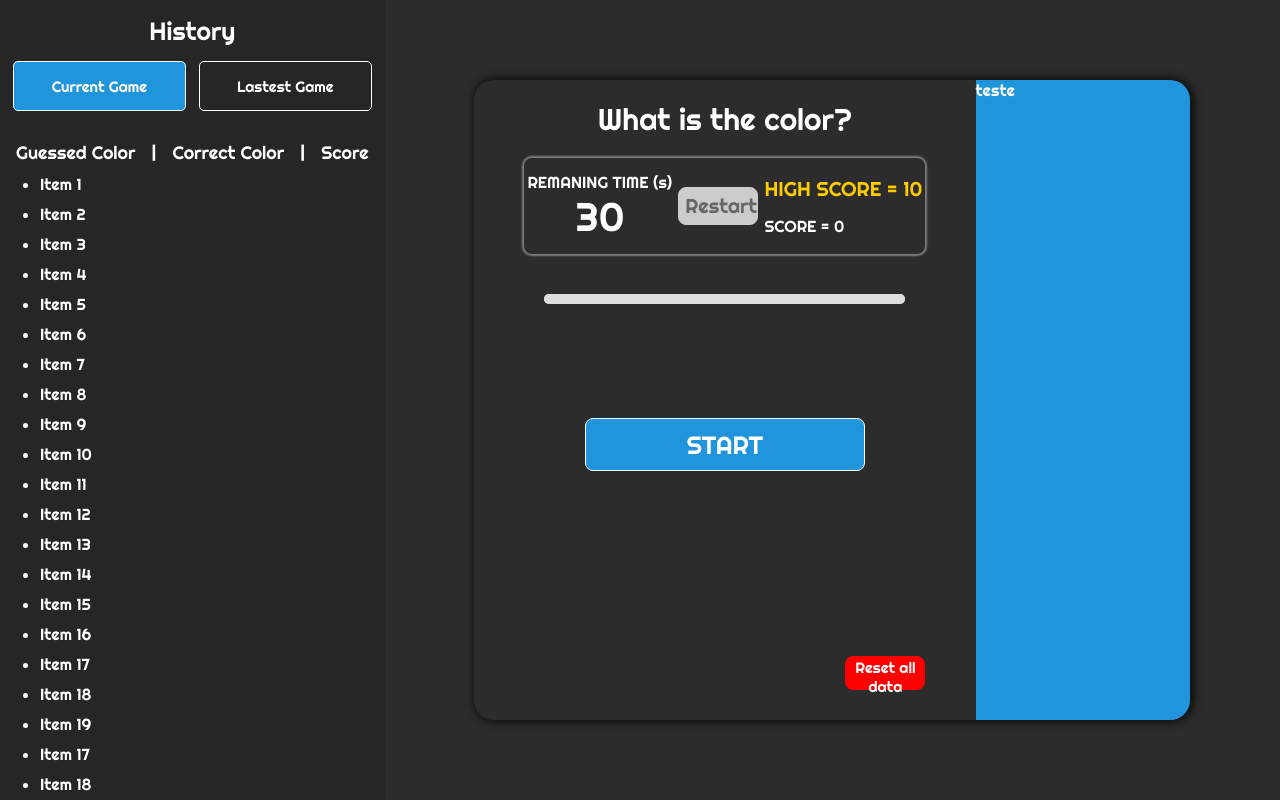
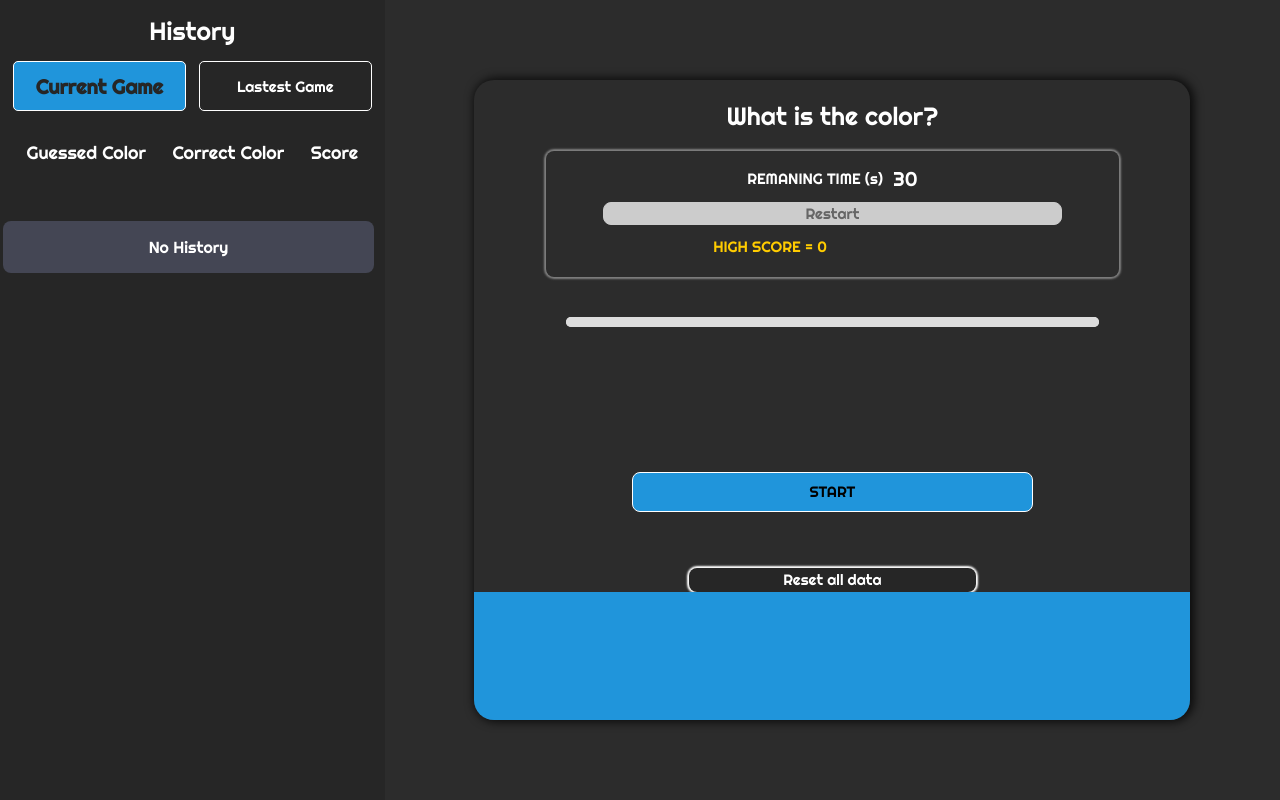
Before and after one commit to CaioMassola/react-hexadecimal-game, a React (Vite) app: page / in a window 1280 px wide. Built offline with nearby package versions, Linux system fonts and the light colour scheme.

Commit message:
implements: game logic

```diff
--- a/index.html
+++ b/index.html
@@ -1,7 +1,7 @@
 <!DOCTYPE html>
 <html lang="en">
   <head>
-    <meta charset="UTF-8" />
+    <meta charset="UTF-8" name="Hexadecimal Game" />
     <link rel="icon" type="image/svg+xml" href="/vite.svg" />
     <link href="https://fonts.googleapis.com/css2?family=Righteous&display=swap" rel="stylesheet">
     <meta name="viewport" content="width=device-width, initial-scale=1.0" />
--- a/src/App.tsx
+++ b/src/App.tsx
@@ -1,14 +1,21 @@
+import { useState } from 'react'
 import './App.css'
 import CardGame from './components/card-game'
 import Sidebar from './components/sidebar'
+import { IHistory } from './models/history'
 
 const App = () => {
+  const [state, setState] = useState<IHistory[]>([]);
+
+  const updateSideBar = (data: IHistory[]) => {
+    setState(data);
+  };
 
   return (
     <div className='container'>
-      <Sidebar />
+      <Sidebar state={state}/>
       <div className='game-container'>
-        <CardGame />
+        <CardGame updateSideBar={updateSideBar}/>
       </div>
     </div>
 
--- a/src/components/card-game/index.tsx
+++ b/src/components/card-game/index.tsx
@@ -2,29 +2,50 @@ import './styles/style.css';
 import './styles/media-queries.css';
 import { useEffect, useRef, useState } from 'react';
 import { colorOption, getColors } from '../../utils';
+import { IHistory } from '../../models/history';
 
-const CardGame = () => {
+type CardProps = {
+    updateSideBar: (x: IHistory[]) => void;
+}
 
+const CardGame = (props: CardProps) => {
+
+    const { updateSideBar } = props
+
+    //for start game
     const [btnStart, setBtnStart] = useState<boolean>(false);
 
-    //for progress
-    const [progressBar, setProgressBar] = useState<number>(0);
-    const [timerProgressBar, setTimeProgressBar] = useState<boolean>(false);
-    const progressRef = useRef<number>();
+    //for colors
+    const [colors, setColors] = useState<string[]>([]);
+    const [option, setOption] = useState<string>('');
 
-    //for time
+    //for score
+    const highScoreLocalStorage = localStorage.getItem("high-score")
+    const [score, setScore] = useState<number>(0);
+    const [highScore, setHighScore] = useState<number>(highScoreLocalStorage ? Number(highScoreLocalStorage) : 0);
+
+
+    //for history
+    const [history, setHistory] = useState<IHistory[]>([]);
+
+    //for progress event
+    const [progressBar, setProgressBar] = useState<number>(0)
+    const [idProgressBar, setIdProgressBar] = useState<number | undefined>(undefined);
+
+    //for time event
     const [timer, setTimer] = useState<number>(30);
     const [timerStart, setTimerStart] = useState<boolean>(false);
     const timerRef = useRef<number>();
 
-    //for colors
-    const [colors, setColors] = useState<string[]>([]);
-    const [option, setOption] = useState<string>();
 
-    //for score
-    const [score, setScore] = useState<number>(0);
-    const [highScore, setHighScore] = useState<number>(10);
+    //insert last color
+    useEffect(() => {
+        if(timer === 0) {
+            handleHistory('', 2)
+        }
+    }, [timer])
 
+    //set right color
     useEffect(() => {
         if (colors.length) {
             const color = colorOption(colors);
@@ -32,6 +53,7 @@ const CardGame = () => {
         }
     }, [colors])
 
+    //
     useEffect(() => {
         if (timerStart) {
             startTimer();
@@ -40,38 +62,63 @@ const CardGame = () => {
         }
     }, [timerStart]);
 
+    //verify endgame
     useEffect(() => {
-        if (timerProgressBar && progressBar < 100) {
-            progressRef.current = setInterval(() => {
-                setProgressBar((x) => x + 1);
-            }, 100);
-        } else {
-            clearInterval(progressRef.current);
+        if (timer === 0) {
+            handleEndGame();
+        }
+    }, [timer, history])
+
+    //for update of progress bar
+    useEffect(() => {
+        if (progressBar === 10 ) {
+            setScore((x) => x - 2);
+            handleHistory('', 2);
         }
 
-        return () => clearInterval(progressRef.current);
-    }, [timerProgressBar, progressBar]);
+        if (progressBar >= 10 ) {
+            setProgressBar(0);
+        }
 
-    useEffect(() => {
-        if (progressBar === 100) {
-            handleGetColors();
-        }
     }, [progressBar])
 
+    //verify new high score
     useEffect(() => {
         if (score > highScore) {
             setHighScore(score)
+            localStorage.setItem("high-score", JSON.stringify(score));
         }
         if (score < 0) {
             setScore(0)
         }
     }, [score])
 
+    //set history in sidebar component
+    useEffect(() => {
+        updateSideBar(history.reverse())
+    }, [history])
+
+    // verify color if selected
     const handleVerifyColor = (x: string) => {
-        x === option ? setScore((x) => x + 5) : setScore((x) => x - 1)
-        handleGetColors();
+        setProgressBar(0);
+        handleHistory(x);
     }
 
+    //set data in history
+    const handleHistory = (color: string, valueLost: number = 1) => {
+        const data: IHistory = {
+            guessedColor: color,
+            correctColor: option,
+            score: color === option ? score + 5 : score === 0 ? 0 : score - valueLost
+        }
+        setScore(data.score)
+        setHistory((x) => [...x, data])
+        setOption('');
+        handleGetColors();
+
+    }
+
+    //Timer 30s
     const startTimer = () => {
         timerRef.current = window.setInterval(() => {
             setTimer((prevTimer) => {
@@ -85,29 +132,69 @@ const CardGame = () => {
         }, 1000);
     };
 
+    //start Game
     const handleStartGame = () => {
         setBtnStart(true);
         setTimerStart(true);
         handleGetColors();
     }
 
+    //Get Random Colors
     const handleGetColors = () => {
+        if (timer !== 0) {
             const data = getColors()
             if (data.length) {
                 setColors(data)
-            // setTimeProgressBar(true)
+                startProgressBar();
             }
         }
 
+    }
+
+    //start progressBar
+    const startProgressBar = () => {
+        if (!idProgressBar) {
+            const id = window.setInterval(() => {
+                setProgressBar((prevTimer) => prevTimer + 1);
+            }, 1000);
+            setIdProgressBar(id);
+        }
+    };
+
+    //stop progressBar
+    const stopProgressBar = () => {
+        if (idProgressBar) {
+            window.clearInterval(idProgressBar);
+            setProgressBar(0);
+            setIdProgressBar(undefined);
+        }
+    };
+
+    //verify endgame
+    const handleEndGame = () => {
+        localStorage.setItem('history', JSON.stringify(history.reverse()))
+        setProgressBar(0);
+        stopProgressBar();
+    }
+
+    //reset game
     const handleResetGame = () => {
+        stopProgressBar();
         setBtnStart(false);
-        setProgressBar(0);
         setTimer(30);
         setTimerStart(false);
-        setTimeProgressBar(false);
-        setProgressBar(0);
         setColors([]);
         setScore(0);
+        setOption('');
+        setHistory([]);
+    }
+
+    //clear all data
+    const handleClearData = () => {
+        handleResetGame();
+        setHighScore(0);
+        localStorage.removeItem('high-score');
+        localStorage.removeItem('history');
     }
 
     const _TimerView = () => {
@@ -141,7 +228,7 @@ const CardGame = () => {
     const _ProgressBarView = () => {
         return (
             <div className='progress-bar-container'>
-                <progress value={progressBar} max="100" className='progress-bar'></progress>
+                <progress value={progressBar} max="10" className='progress-bar'></progress>
             </div>
         )
     }
@@ -153,21 +240,34 @@ const CardGame = () => {
                 {
                     btnStart ? (
                         <>
+                            {
+                                option && (
+                                    <>
                                         <div className='color-question' style={{ background: option }}></div>
                                         <div className='options'>
                                             {
-                                    colors.map((x) => {
+                                                colors.map((x, idx) => {
                                                     return (
-                                            <button className='btn-options' key={x} onClick={() => handleVerifyColor(x)}>{x}</button>
+                                                        <button
+                                                            type='button'
+                                                            className='btn-options'
+                                                            key={idx}
+                                                            onClick={() => handleVerifyColor(x)}
+                                                            aria-label={x}
+                                                        >{x}</button>
                                                     )
                                                 })
                                             }
                                         </div>
                                     </>
                                 )
+                            }
+
+                        </>
+                    )
                         :
                         <div className='options' style={{ marginTop: '20%' }}>
-                            <button className='btn-start' onClick={() => handleStartGame()}>START</button>
+                            <button type='button' className='btn-start' onClick={() => handleStartGame()} aria-label='Start'>START</button>
                         </div>
                 }
             </div>
@@ -176,7 +276,7 @@ const CardGame = () => {
 
     const _ClearData = () => {
         return (
-            <button className='btn-delete'>Reset all data</button>
+            <button type='button' className='btn-delete' aria-label='Reset all data' onClick={() => handleClearData()}>Reset all data</button>
         )
     }
     return (
@@ -197,7 +297,7 @@ const CardGame = () => {
                 </div>
             </div>
             <div className='card-help'>
-                <p>teste</p>
+
             </div>
         </div>
     )
--- a/src/components/card-game/styles/media-queries.css
+++ b/src/components/card-game/styles/media-queries.css
@@ -1,105 +1,5 @@
 /*Small screens, laptops */
-@media (min-width: 769px) and (max-width: 1024px) {
-    .card {
-        display: flex;
-        flex-direction: column;
-    }
-
-    .card-game {
-        width: 100%;
-        height: 80%;
-    }
-
-    .card-help {
-        height: 20%;
-        width: 100%;
-        border-top-right-radius: 0;
-        border-bottom-left-radius: 20px;
-    }
-
-    .card-title {
-        font-size: 30px;
-    }
-
-    .card-info {
-        display: flex;
-        flex-direction: column;
-        height: 20%;
-    }
-
-    .timer {
-        display: flex;
-        flex-direction: row;
-        align-items: center;
-        margin-top: 5px;
-    }
-
-    .timer-value {
-        font-size: 20px;
-        margin-left: 10px;
-        margin-top: 0;
-    }
-
-    .btn-restart {
-        width: 80%;
-        height: 50px;
-        border-radius: 8px;
-        font-size: 18px;
-        margin-top: 2%;
-    }
-
-
-    .btn-restart-disabled {
-        width: 80%;
-        height: 50px;
-        border-radius: 8px;
-        font-size: 18px;
-        margin-top: 2%;
-        ;
-    }
-
-    .score-container {
-        display: flex;
-        flex-direction: row;
-        margin-top: 2%;
-    }
-
-    .high-score {
-        font-size: 15px;
-        margin-top: 2px
-    }
-
-    .score {
-        padding-top: 0px;
-        padding-left: 20px;
-    }
-
-    .card-delete-info {
-        margin-top: 5%;
-    }
-
-    .options {
-        display: flex;
-        flex-direction: column;
-    }
-
-    .btn-options {
-        width: 100%;
-        height: 50%;
-        font-size: 18px;
-        margin-top: 5px;
-    }
-
-    .btn-delete {
-        width: 50%;
-        height: 50%;
-        font-size: 15px;
-    }
-
-}
-
-/*iPads, Tablets */
-@media (min-width: 481px) and (max-width: 768px) {
+@media (min-width: 769px) and (max-width: 1300px) {
     .card {
         display: flex;
         flex-direction: column;
@@ -125,6 +25,15 @@
         display: flex;
         flex-direction: column;
     }
+
+    .card-delete-info {
+        display: flex;
+        justify-content: center;
+        align-items: center;
+        margin-top: 4%;
+        height: 5%;
+    }
+
 
     .timer {
         display: flex;
@@ -195,8 +104,124 @@
 
     .btn-delete {
         width: 50%;
-        height: 35%;
+        height: 100%;
+
+    }
+
+    .score {
         font-size: 15px;
+        margin-top: -500px;
+      }
+
+}
+
+/*iPads, Tablets */
+@media (min-width: 481px) and (max-width: 768px) {
+    .card {
+        display: flex;
+        flex-direction: column;
+    }
+
+    .card-game {
+        width: 100%;
+        height: 80%;
+    }
+
+    .card-help {
+        height: 20%;
+        width: 100%;
+        border-top-right-radius: 0;
+        border-bottom-left-radius: 20px;
+    }
+
+    .card-title {
+        font-size: 25px;
+    }
+
+    .card-info {
+        display: flex;
+        flex-direction: column;
+    }
+
+    .card-delete-info {
+        height: 5%;
+        display: flex;
+        align-items: center;
+        justify-content: center;
+        margin-top: 5%;
+    }
+
+
+    .timer {
+        display: flex;
+        flex-direction: row;
+        align-items: center;
+        margin-top: 15px;
+        font-size: 15px;
+    }
+
+    .timer-value {
+        font-size: 20px;
+        margin-left: 10px;
+        margin-top: 0;
+    }
+
+    .btn-restart {
+        width: 80%;
+        height: 50px;
+        border-radius: 8px;
+        font-size: 15px;
+        margin-top: 2%;
+    }
+
+
+    .btn-restart-disabled {
+        width: 80%;
+        height: 50px;
+        border-radius: 8px;
+        font-size: 15px;
+        margin-top: 2%;
+        ;
+    }
+
+    .score-container {
+        display: flex;
+        flex-direction: row;
+        justify-content: space-around;
+        margin-top: 10px;
+    }
+
+    .high-score {
+        font-size: 15px;
+        margin-top: 2px
+    }
+
+    .score {
+        padding-top: 2px;
+        padding-left: 50px;
+        font-size: 15px;
+    }
+
+
+    .options {
+        display: flex;
+        flex-direction: column;
+    }
+
+    .btn-options {
+        width: 100%;
+        height: 50%;
+        font-size: 18px;
+        margin-top: 5px;
+    }
+
+    .btn-start {
+        font-size: 15px;
+    }
+
+    .btn-delete {
+        width: 50%;
+        height: 100%;
     }
 
 }
@@ -226,6 +251,11 @@
     .card-info {
         display: flex;
         flex-direction: column;
+    }
+
+    .card-delete-info {
+        margin-top: 20%;
+        height: 5%;
     }
 
     .timer {
@@ -277,11 +307,6 @@
         font-size: 8px;
     }
 
-    .card-delete-info {
-        height: 5%;
-        margin-top: 9%;
-    }
-
     .options {
         display: flex;
         flex-direction: column;
@@ -299,9 +324,9 @@
     }
 
     .btn-delete {
-        width: 70%;
-        height: 95%;
-        font-size: 10px;
+        width: 100%;
+        height: 100%;
+        font-size: 12px;
     }
 
 }
--- a/src/components/card-game/styles/style.css
+++ b/src/components/card-game/styles/style.css
@@ -68,8 +68,8 @@
     display: flex;
     flex-direction: row;
     align-self: center;
-    align-items: flex-end;
-    justify-content: flex-end;
+    align-items: center;
+    justify-content: center;
     width: 80%;
     height: 15%;
 }
@@ -222,13 +222,14 @@
     cursor: pointer;
 }
 
+
 .btn-start {
     width: 70%;
     height: 70%;
     border-radius: 8px;
     background-color: #2095DB;
     font-size: 25px;
-    color: white;
+    color: #000000;
     border: 1px solid white;
 }
 
@@ -241,13 +242,15 @@
 }
 
 .btn-delete {
-    width: 20%;
+    width: 40%;
     height: 35%;
     border-radius: 8px;
-    font-size: 15px;
     background-color: var(--btn-delete-bg);
     color: var( --btn-delete-text);
-    border: 1px solid var(--btn-delete-bg);
+    font-weight: lighter;
+    font-size: 15px;
+    border: 0px solid var(--btn-delete-border);
+    box-shadow: 0px 0px 2px 2px var(--btn-delete-shadow);
 }
 
 .btn-delete:hover {
--- a/src/components/sidebar/index.tsx
+++ b/src/components/sidebar/index.tsx
@@ -1,14 +1,27 @@
 import "./styles/style.css"
 import "./styles/media-queries.css"
 import { useEffect, useState } from "react";
+import { IHistory } from "../../models/history";
 
-const Sidebar = () => {
+type SideBarProps = {
+  state: IHistory[];
+}
 
+const Sidebar = (props: SideBarProps) => {
+
+  const { state } = props;
+  const historyLocalStorageJson = localStorage.getItem('history');
+  const historyLocalStorage: IHistory[] = historyLocalStorageJson
+    ? JSON.parse(historyLocalStorageJson)
+    : [];
   const [isCurrentGame, setIsCurrentGame] = useState<'current' | 'lastest'>('current');
+  const [history, setHistory] = useState<IHistory[]>(state);
 
   useEffect(() => {
-    console.log('isCurrentgame', isCurrentGame)
-  }, [isCurrentGame])
+    setHistory(isCurrentGame=== 'current' ? state : historyLocalStorage);
+    console.log('his', state)
+  },[state, isCurrentGame])
+
 
   const _handleHistory = (type: string) => {
     setIsCurrentGame(type === 'current' ? "lastest" : 'current');
@@ -27,49 +40,48 @@ const Sidebar = () => {
     return (
       <div className="sub-title-sidebar">
         <p>Guessed Color</p>
-        <p> | </p>
         <p>Correct Color</p>
-        <p> | </p>
         <p>Score</p>
       </div>
     )
   }
 
+  const _NoHistory = () => {
+    return (
+      <li>
+        <div className="no-history">
+          No History
+        </div>
+      </li>
+    )
+
+  }
+
   const _HistoryDataView = () => {
     return (
       <ul >
-        <li>Item 1</li>
-        <li>Item 2</li>
-        <li>Item 3</li>
-        <li>Item 4</li>
-        <li>Item 5</li>
-        <li>Item 6</li>
-        <li>Item 7</li>
-        <li>Item 8</li>
-        <li>Item 9</li>
-        <li>Item 10</li>
-        <li>Item 11</li>
-        <li>Item 12</li>
-        <li>Item 13</li>
-        <li>Item 14</li>
-        <li>Item 15</li>
-        <li>Item 16</li>
-        <li>Item 17</li>
-        <li>Item 18</li>
-        <li>Item 19</li>
-        <li>Item 17</li>
-        <li>Item 18</li>
-        <li>Item 19</li>
-        <li>Item 13</li>
-        <li>Item 14</li>
-        <li>Item 15</li>
-        <li>Item 16</li>
-        <li>Item 17</li>
-        <li>Item 18</li>
-        <li>Item 19</li>
-        <li>Item 17</li>
-        <li>Item 18</li>
-        <li>Item 19</li>
+        {
+          history.length > 0 ?
+            history.reverse().map((x, idx) => {
+              return (
+                <li key={idx}>
+                  <div className="history">
+                    <div className="card-result" style={{backgroundColor: x.guessedColor}}>
+                      <p>{x.guessedColor}</p>
+                    </div>
+                    <div className="card-result" style={{backgroundColor: x.correctColor}}>
+                      <p>{x.correctColor}</p>
+                    </div>
+                    <div className="scoreText" style={{color: x.correctColor === x.guessedColor ? '#5cd65c' : '#ff4d4d'}}>
+                      {x.score}
+                    </div>
+                  </div>
+                </li>
+              )
+            })
+            :
+            <_NoHistory />
+        }
       </ul>
     )
   }
--- a/src/components/sidebar/styles/style.css
+++ b/src/components/sidebar/styles/style.css
@@ -26,7 +26,9 @@
   width: 45%;
   height: 50px;
   background-color: var(--btn-history-selected);
-  font-size: 15px;
+  color: var(--btn-history-selected-text);
+  font-weight: bold;
+  font-size: 20px;
   border: 0.5px solid #fff;
   border-radius: 5px;
   -webkit-border-radius: 5px;
@@ -50,6 +52,7 @@
 
 .button-selected:hover {
  background-color: var(--btn-history-selected-hover);
+ color: #fff;
  cursor: pointer;
  font-size: 15px;
 }
@@ -74,10 +77,17 @@
 ul {
   height: calc(100vh - 170px);
   overflow-y: scroll;
+  list-style: none;
+  width: 98%;
+  margin: 0;
+  padding: 0;
 }
 
 li {
-  margin-top: 10px;
+  display: flex;
+  align-items: center;
+  justify-content: center;
+  margin-top: 15%;
 }
 
 .list-items {
@@ -85,6 +95,51 @@ li {
   flex-direction: row;
 }
 
+.history {
+  display: flex;
+  flex-direction: row;
+  justify-content: space-between;
+  background-color: #444654;
+  border-radius: 8px;
+  padding: 16px;
+  width: 90%;
+}
+
+.card-result{
+  display: flex;
+  align-self: center;
+  width: 30%;
+  height: 50px;
+  border-radius:8px;
+  align-items: center;
+  justify-content: center;
+  -webkit-text-stroke: 1px black;
+  text-stroke: 1px black;
+  -webkit-border-radius:8px;
+  -moz-border-radius:8px;
+  -ms-border-radius:8px;
+  -o-border-radius:8px;
+}
+
+
+.no-history {
+  display: flex;
+  align-self: center;
+  background-color:#444654;
+  justify-content: center;
+  align-items: center;
+  border-radius: 8px;
+  padding: 16px;
+  width: 90%;
+}
+
+.scoreText {
+  font-size: 30px;
+  margin-top: 8px;
+}
+
+
+/*scroll style*/
 ::-webkit-scrollbar {
   width: 8px;
 }
@@ -105,5 +160,4 @@ li {
 
 ::-webkit-scrollbar-thumb:hover {
   background: var(--scroll-hover);
-
 }
--- a/src/main.tsx
+++ b/src/main.tsx
@@ -2,7 +2,10 @@
 import App from './App';
 import './global/styles/global.css';
 import ReactDOM from 'react-dom/client';
+import React from 'react';
 
 ReactDOM.createRoot(document.getElementById('root') as HTMLElement).render(
-    <App />
+    <React.StrictMode>
+       <App />
+    </React.StrictMode>
 )
--- /dev/null
+++ b/src/models/history.ts
@@ -0,0 +1,6 @@
+export type IHistory = {
+    guessedColor: string;
+    correctColor: string;
+    score: number;
+
+}
```
Also changed, not shown: src/components/sidebar/styles/media-queries.css (+30 -0 lines), src/global/styles/global.css (+6 -3 lines). Lines whose indentation alone changed are shown as unchanged.
